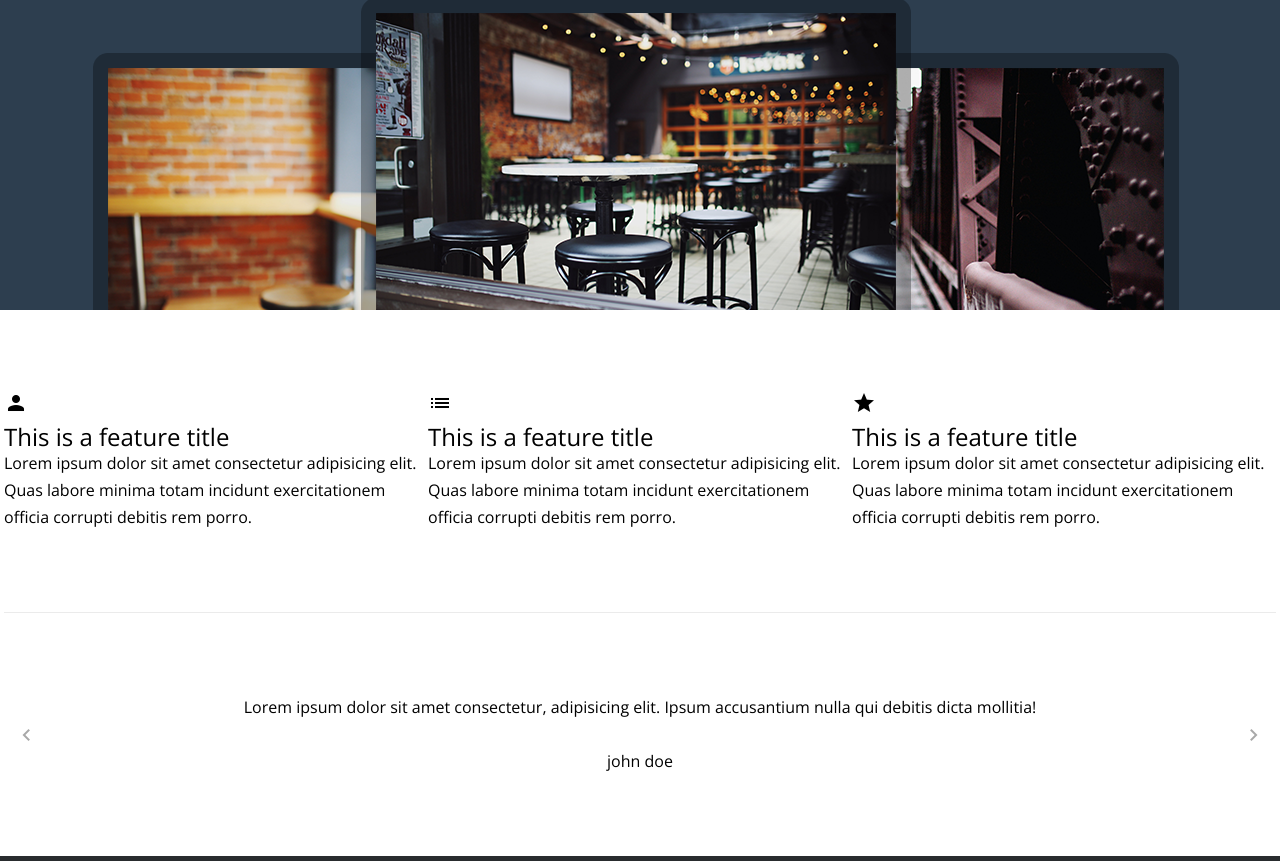
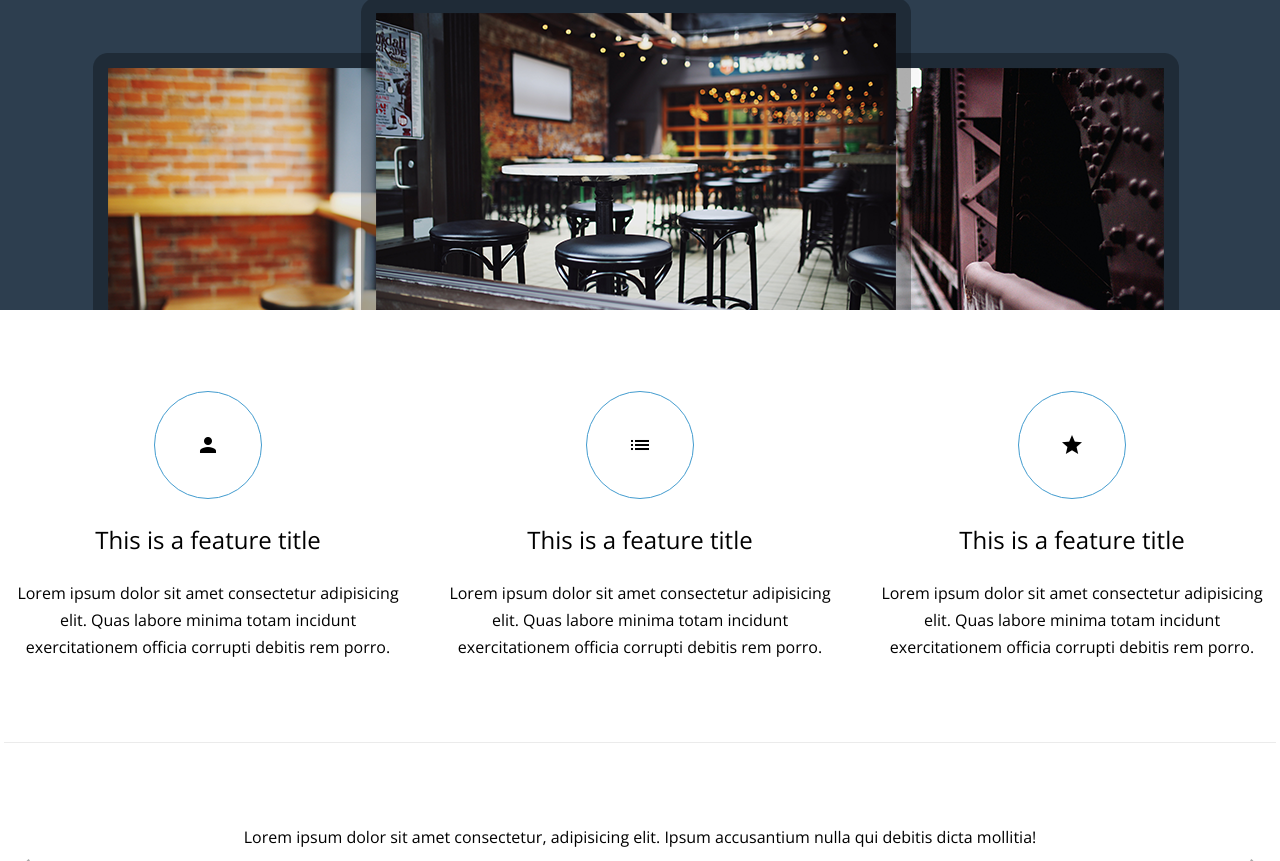
Before and after one commit to RONNIECHOI0324/acme_202604, a plain HTML site: page index.html in a window 1280 px wide. Shown: the part 462-1323 px from the top of the page. Drawn offline with nearby package versions, Linux system fonts and the light colour scheme.

Commit message:
feat: Fetures HTML/CSS 추가

```diff
--- a/css/index.css
+++ b/css/index.css
@@ -1,3 +1,27 @@
 .hero h3 {
   color:var(v--white);
 }
+
+.features ul{
+  gap: 24px;
+  text-align: center;
+}
+
+.features ul li{
+  display: flex;
+  flex-direction: column;
+  gap: var(--base-unit);
+  align-items: center;
+}
+
+.features .icon{
+  width: calc(var(--base-unit) * 4);
+  height: calc(var(--base-unit) * 4);
+  display: flex;
+  justify-content: center;
+  align-items: center;
+  border: 1px solid var(--medium-blue);
+  border-radius: 50%;
+  box-sizing: border-box;
+  font-size: 36px;
+}
```
